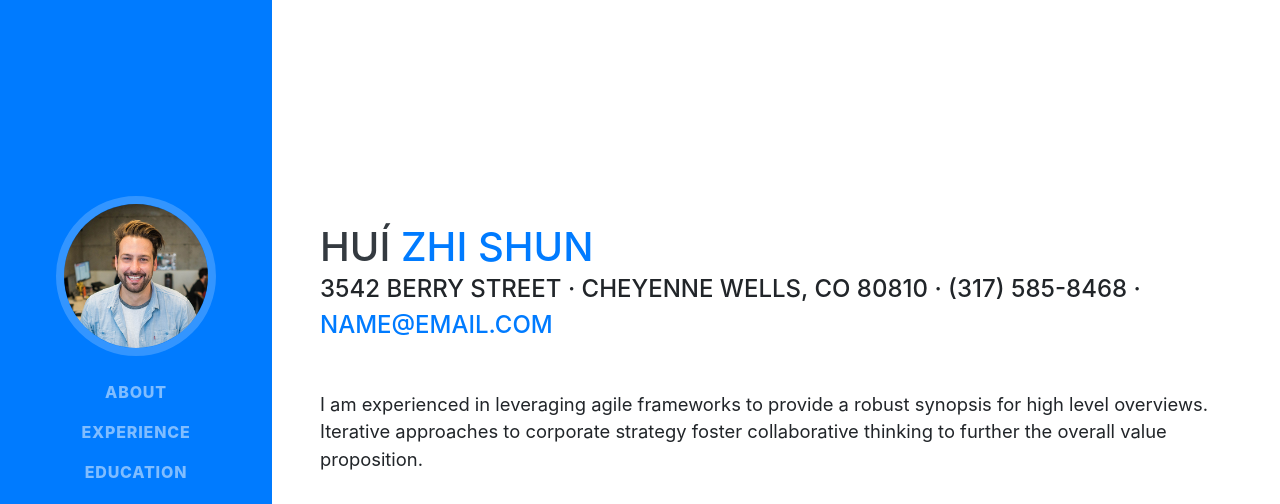
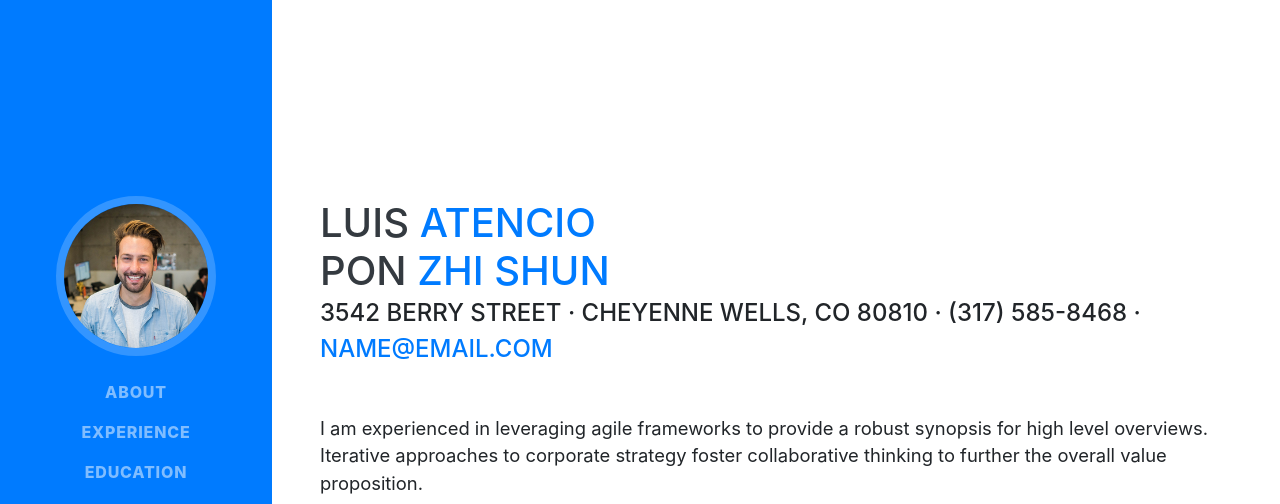
Before and after one commit to kike012111/semestral, a website with bundled scripts: page index.html in a window 1280 px wide. Shown: the top 504 px of the page. Built offline with nearby package versions, Linux system fonts and the light colour scheme; a web font is replaced by a local one.

Commit message:
Update index.html

```diff
--- a/index.html
+++ b/index.html
@@ -63,7 +63,10 @@
 
     <section class="resume-section p-3 p-lg-5 d-flex align-items-center" id="about">
       <div class="w-100">
-        <h1 class="mb-0">Huí
+           <h1 class="mb-0">Luis
+          <span class="text-primary">Atencio</span>
+        </h1>
+        <h1 class="mb-0">Pon
           <span class="text-primary">Zhi Shun</span>
         </h1>
         <div class="subheading mb-5">3542 Berry Street · Cheyenne Wells, CO 80810 · (317) 585-8468 ·
```
